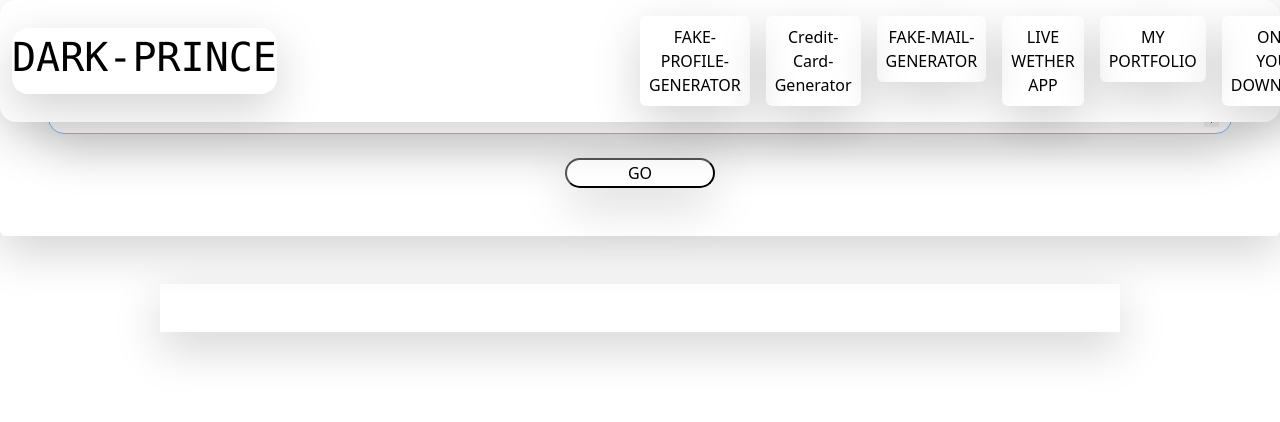
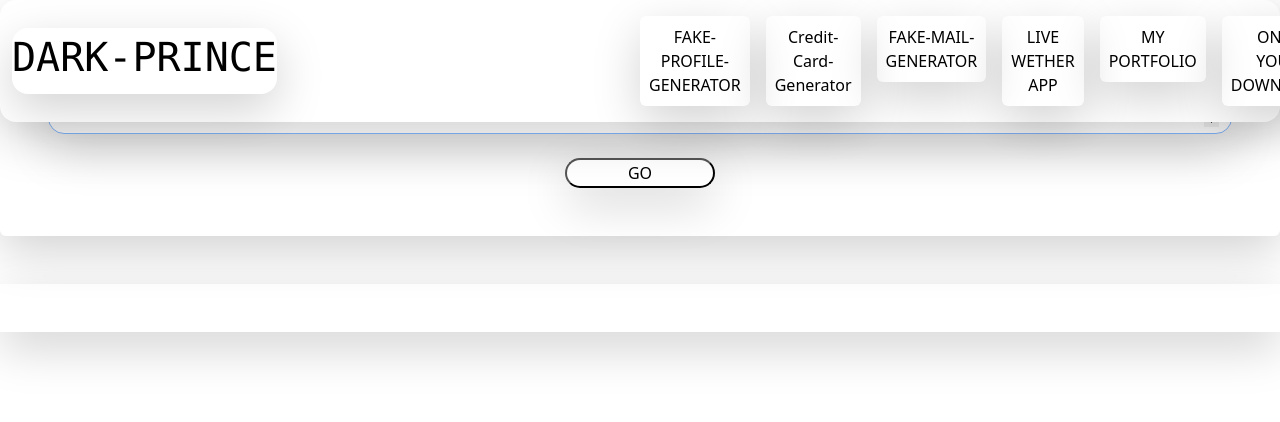
Before and after one commit to prince-python/DARK-FAKE, a Django app: page /mail/ in a window 1280 px wide. Shown: the top 422 px of the page. Run offline with Django 3.2, Linux system fonts and the light colour scheme; some libraries are stand-ins or nearby versions.

Commit message:
Add files via upload

```diff
--- a/cc/templates/AboutME.html
+++ b/cc/templates/AboutME.html
@@ -18,9 +18,9 @@
         </form>
         </div>
 
-<center><div class=" h-75 w-75 p-4 mt-5 row  shadow-lg">
+<center><div class=" h-75 w-100 p-4 mt-5 row  shadow-lg">
   {% for i in D %}
-<div class=" mt-5 col-4 text-black shadow-lg rounded rounded-4 p-4">
+<div class=" mt-5 h-75 w-100 col-6  mb-5 mx-2 text-black shadow-lg rounded rounded-4 p-4">
     <h5>Gender:{{ i.sex}}</h5><br>
     <h5>Name:{{ i.name }}</h5><br>
    <h5>UserName:{{ i.username }}</h5><br>
--- a/cc/templates/index.html
+++ b/cc/templates/index.html
@@ -18,9 +18,9 @@
         </form>
         </div>
 
-<center><div class=" h-75 w-75 p-4 mt-5 row shadow-lg">
+<center><div class=" h-75 w-75 p-4 mt-5  row shadow-lg">
   {% for i in k%}
-<div class=" mt-5 col-4 text-black shadow-lg  rounded rounded-5 p-5">
+<div class=" mt-5 col-6  h-75 w-100 mb-5 mx-2 text-black shadow-lg  rounded rounded-5 p-5">
    {{i}}
 </div>
 {% endfor %}
--- a/cc/templates/mail.html
+++ b/cc/templates/mail.html
@@ -18,10 +18,10 @@
         </form>
         </div>
 
-<center><div class=" h-75 w-75 p-4 mt-5 row shadow-lg">
+<center><div class=" h-75 w-100 p-4 mt-5 row shadow-lg">
   {% for i in D %}
-<div class=" mt-5 col-4 text-black shadow-lg  rounded rounded-5 p-5">
-   {{i}}
+<div class=" mt-5 col-6 mb-2 mx-2 h-75 w-100 text-black shadow-lg  rounded rounded-5 p-5">
+  <center><p> {{i}}</p></center>
 </div>
 {% endfor %}
 </div></center>
```
